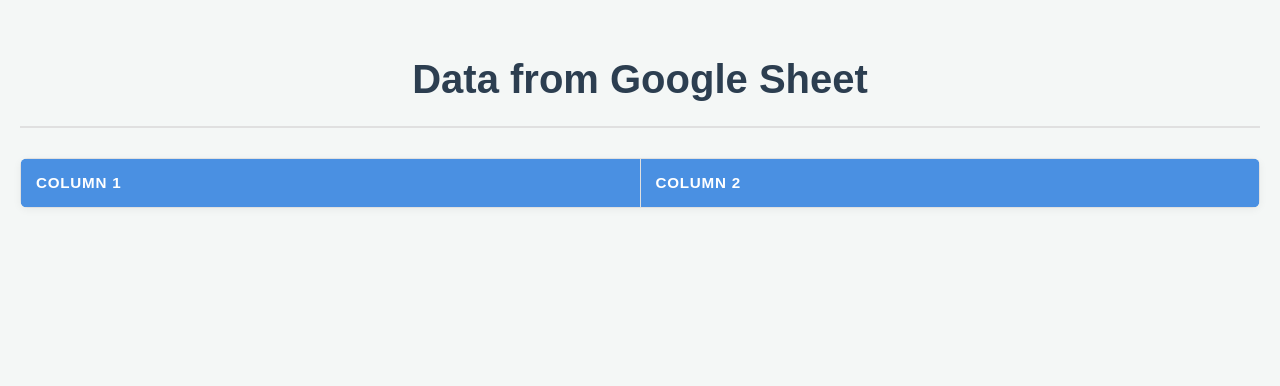
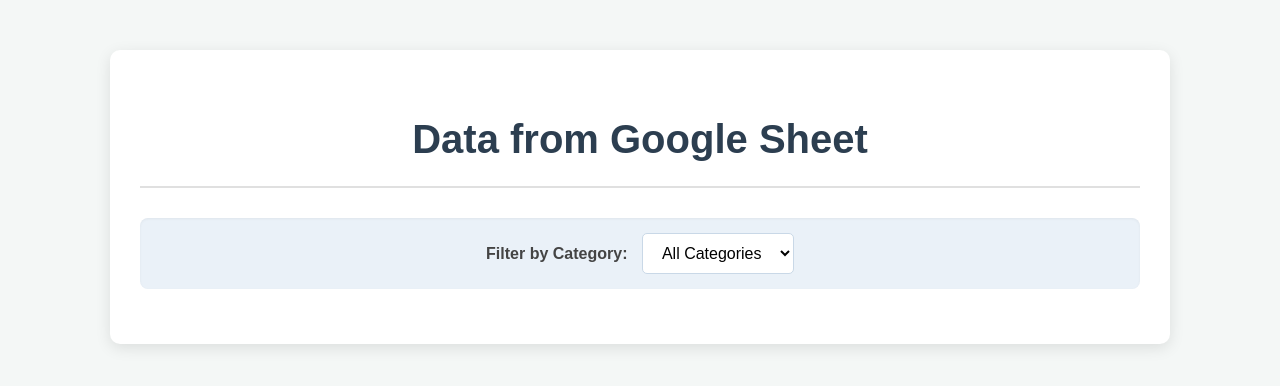
Before and after one commit to fredchuny/my-data-website, a plain HTML site: page index.html in a window 1280 px wide. Drawn offline with Linux system fonts and the light colour scheme; no server answers.

Commit message:
Update index.html

```diff
--- a/index.html
+++ b/index.html
@@ -3,21 +3,31 @@
 <head>
     <meta charset="UTF-8">
     <meta name="viewport" content="width=device-width, initial-scale=1.0">
-    <title>Google Sheet Data</title>
+    <title>Google Sheet Data Viewer</title>
     <link rel="stylesheet" href="style.css">
 </head>
 <body>
+    <div class="container">
         <h1>Data from Google Sheet</h1>
+
+        <div class="filter-container">
+            <label for="categoryFilter">Filter by Category:</label>
+            <select id="categoryFilter">
+                <option value="all">All Categories</option>
+                </select>
+        </div>
+
+        <div class="table-responsive">
              <table id="dataTable">
                 <thead>
                     <tr>
-                <th>Column 1</th>
-                <th>Column 2</th>
                         </tr>
                 </thead>
                 <tbody>
                     </tbody>
             </table>
+        </div>
+    </div>
 
     <script src="script.js"></script>
 </body>
```
Lines whose indentation alone changed are shown as unchanged.
